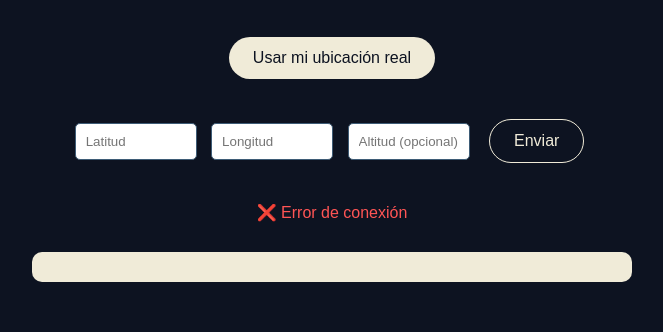
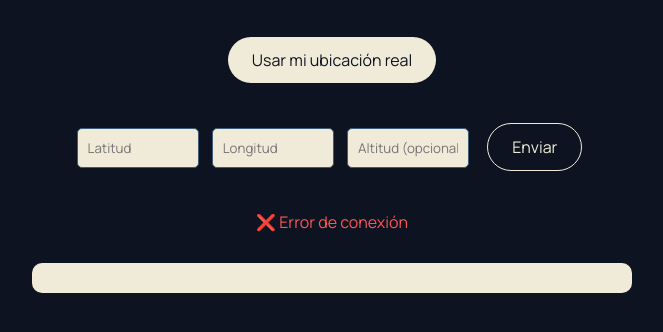
Before and after one commit to Natzuko/Sky_machine, a plain HTML site: page index.html in a window 1280 px wide. Shown: the part 84-416 px from the top of the page, without its empty margins (308-971 px from the left). Drawn offline with Linux system fonts and the light colour scheme.

Commit message:
actualización css

```diff
--- a/index.html
+++ b/index.html
@@ -6,10 +6,33 @@
     <title>Control Stellarium</title>
 
     <!--Google Fonts-->
+    <!--IBM-Plex-Sans-->
     <link rel="preconnect" href="https://fonts.googleapis.com" />
     <link rel="preconnect" href="https://fonts.gstatic.com" crossorigin />
     <link
-      href="https://fonts.googleapis.com/css2?family=IBM+Plex+Mono:ital,wght@0,100;0,200;0,300;0,400;0,500;0,600;0,700;1,100;1,200;1,300;1,400;1,500;1,600;1,700&family=IBM+Plex+Sans:ital,wght@0,100..700;1,100..700&family=Manrope:wght@200..800&family=Orbitron:wght@400..900&display=swap"
+      href="https://fonts.googleapis.com/css2?family=IBM+Plex+Sans:ital,wght@0,100..700;1,100..700&display=swap"
+      rel="stylesheet"
+    />
+    <!--IBM-Plex-Mono-->
+    <link rel="preconnect" href="https://fonts.googleapis.com" />
+    <link rel="preconnect" href="https://fonts.gstatic.com" crossorigin />
+    <link
+      href="https://fonts.googleapis.com/css2?family=IBM+Plex+Mono:ital,wght@0,100;0,200;0,300;0,400;0,500;0,600;0,700;1,100;1,200;1,300;1,400;1,500;1,600;1,700&display=swap"
+      rel="stylesheet"
+    />
+    <!--IBM-Manrope-->
+    <link rel="preconnect" href="https://fonts.googleapis.com" />
+    <link rel="preconnect" href="https://fonts.gstatic.com" crossorigin />
+    <link
+      href="https://fonts.googleapis.com/css2?family=Manrope:wght@200..800&display=swap"
+      rel="stylesheet"
+    />
+
+    <!--Orbitron-->
+    <link rel="preconnect" href="https://fonts.googleapis.com" />
+    <link rel="preconnect" href="https://fonts.gstatic.com" crossorigin />
+    <link
+      href="https://fonts.googleapis.com/css2?family=Orbitron:wght@400..900&display=swap"
       rel="stylesheet"
     />
 
--- a/style.css
+++ b/style.css
@@ -10,19 +10,33 @@
 .ibm-plex-sans {
   font-family: "IBM Plex Sans", sans-serif;
   font-optical-sizing: auto;
-  font-weight: weight;
+  font-weight: 400;
   font-style: normal;
-  font-variation-settings:
-    "wdth" 100;
+  /*font-variation-settings: "wdth" 100;*/
 }
 
+.ibm-plex-mono-regular {
+  font-family: "IBM Plex Mono", monospace;
+  font-weight: 400;
+  font-style: normal;
+}
+
+.manrope {
+  font-family: "Manrope", sans-serif;
+  font-optical-sizing: auto;
+  font-weight: 400;
+  font-style: normal;
+}
+
+
+
 body {
-    font-family: 'IBM+Plex+Sans', sans-serif;
-    color: #F0EBD8;
+  font-family: "Manrope", sans-serif;
+  color: #f0ebd8;
   margin: 0;
   padding: 20px;
   min-height: 100vh;
-    background-color: #0D1321;
+  background-color: #0d1321;
 }
 
 .container {
@@ -32,8 +46,8 @@ body {
 }
 
 h1 {
-    font-family: 'Orbitron', sans-serif;
-    color: #F0EBD8;
+  font-family: "Orbitron", sans-serif;
+  color: #f0ebd8;
   margin-bottom: 30px;
 }
 
@@ -45,25 +59,25 @@ h1 {
   cursor: pointer;
   margin: 10px;
   transition: all 0.3s;
-    font-family: 'IBM+Plex+Sans', sans-serif;
+  font-family: "Manrope", sans-serif;
 }
 
 .btn-primary {
-    background: #F0EBD8;
-    color: #0D1321;
-    font-family: 'IBM+Plex+Sans', sans-serif;
+  background: #f0ebd8;
+  color: #0d1321;
+  font-family: "Manrope", sans-serif;
 }
 
 .btn-primary:hover {
-    background: #F0EBD8;
+  background: #f0ebd8;
   transform: translateY(-2px);
-    font-family: 'IBM+Plex+Sans', sans-serif;
+  font-family: "Manrope", sans-serif;
 }
 
 .btn-secondary {
   background: transparent;
-    color: #F0EBD8;
-    border: 1px solid #F0EBD8;
+  color: #f0ebd8;
+  border: 1px solid #f0ebd8;
 }
 
 .btn-secondary:hover {
@@ -72,18 +86,19 @@ h1 {
 
 .input-group {
   margin: 20px 0;
-    color: #F0EBD8;
-    font-family: 'IBM+Plex+Sans', sans-serif;
+  color: #f0ebd8;
+  font-family: "Manrope", sans-serif;
 }
 
 .input-field {
   padding: 10px;
   margin: 5px;
   width: 100px;
-    border: 1px solid #3E5C76;
+  border: 1px solid #3e5c76;
   border-radius: 5px;
-    color: #0D1321;
-    font-family: 'IBM+Plex+Sans', sans-serif;
+  color: #0d1321;
+  background-color: #f0ebd8;
+  font-family: "Manrope", sans-serif;
 }
 
 .status {
@@ -93,8 +108,8 @@ h1 {
 }
 
 .coordinates {
-    font-family: 'Orbitron', sans-serif;
-    background: #F0EBD8;
+  font-family: "Orbitron", sans-serif;
+  background: #f0ebd8;
   padding: 15px;
   border-radius: 10px;
   margin-top: 20px;
```
Lines whose indentation alone changed are shown as unchanged.
